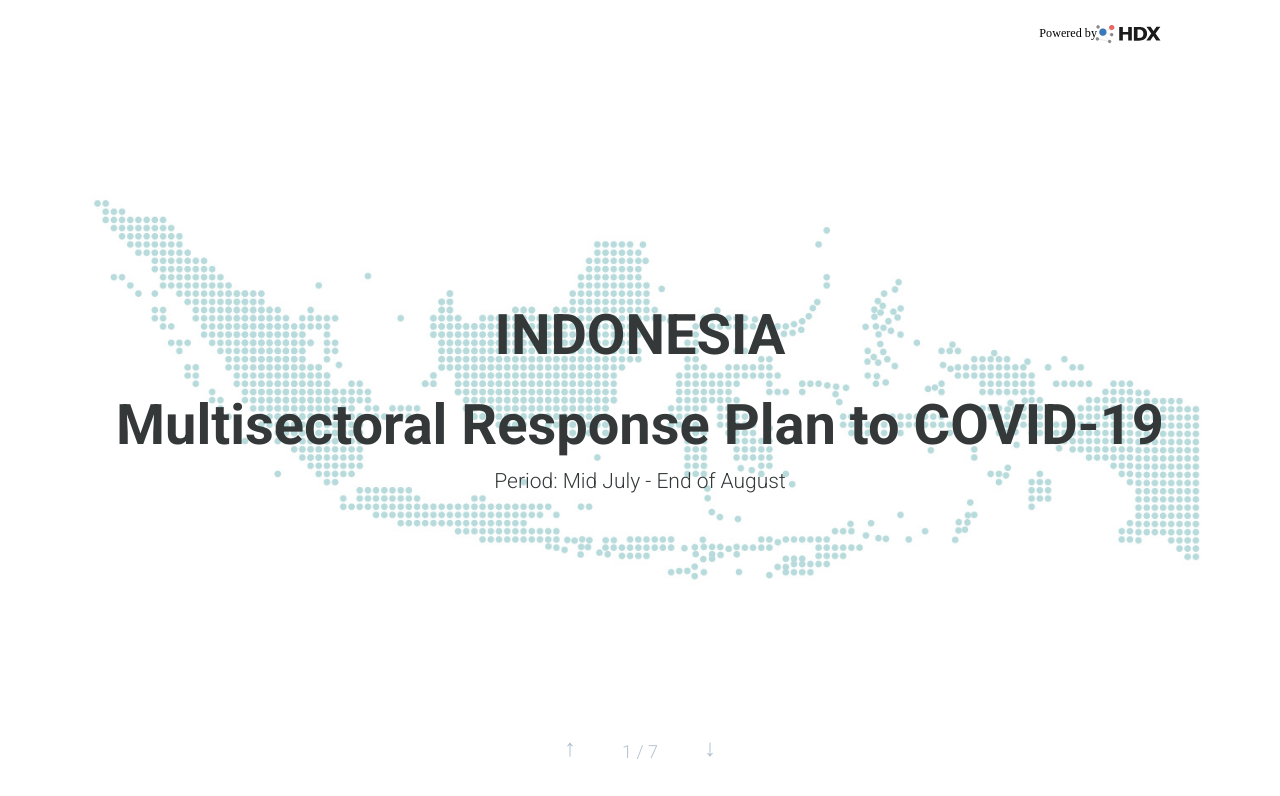
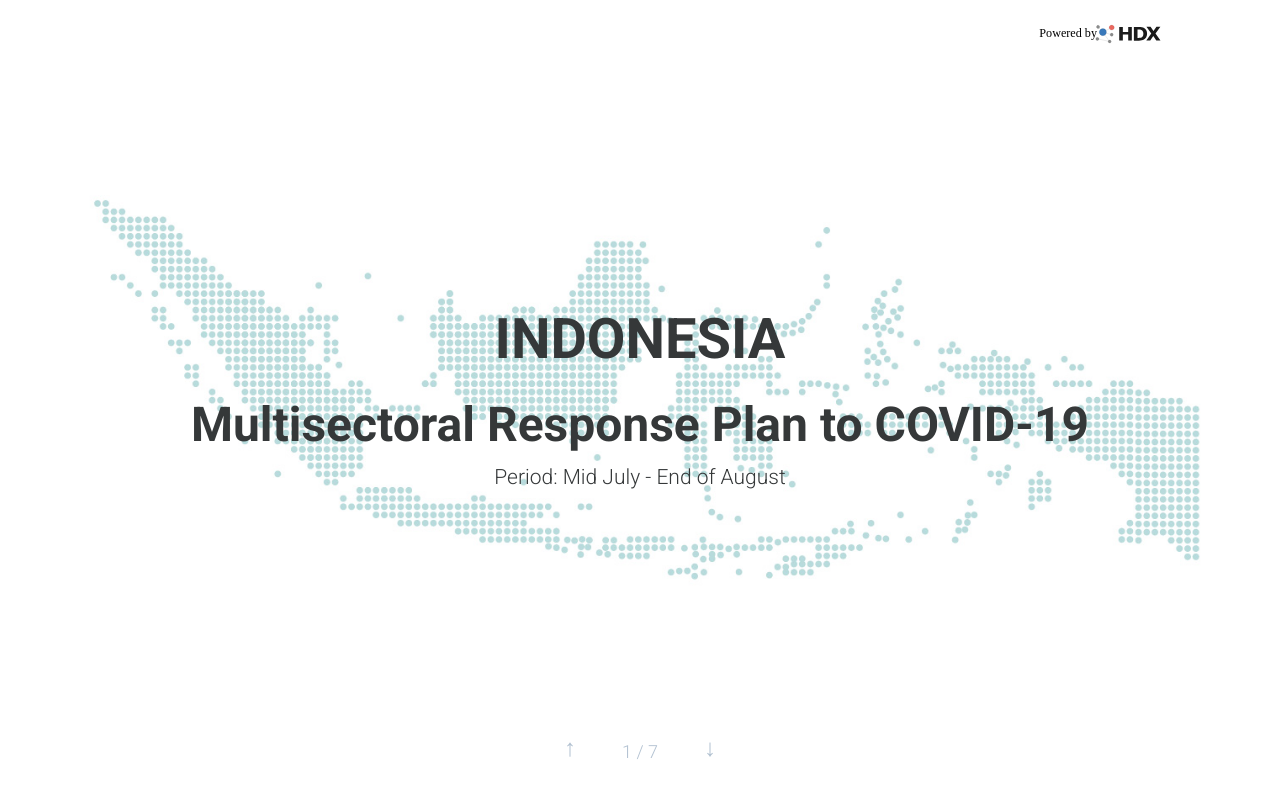
Before and after one commit to thamrinf/msrp-ochaidn-screensize, a plain HTML site: page index.html in a window 1280 px wide. Drawn offline with nearby package versions, Linux system fonts and the light colour scheme; no server answers; a web font is replaced by a local one.

Commit message:
Update index.html

```diff
--- a/index.html
+++ b/index.html
@@ -65,7 +65,7 @@
           <!--.wrap = container (width: 90%) -->
           <div class="wrap aligncenter">
             <h1><strong>INDONESIA</strong></h1><br>
-            <h1><strong>Multisectoral Response Plan to COVID-19</strong></h1>
+            <h2><strong>Multisectoral Response Plan to COVID-19</strong></h2>
             <p class="text-intro">Period: Mid July - End of August</p>
           </div>
           <!-- .end .wrap -->
```
